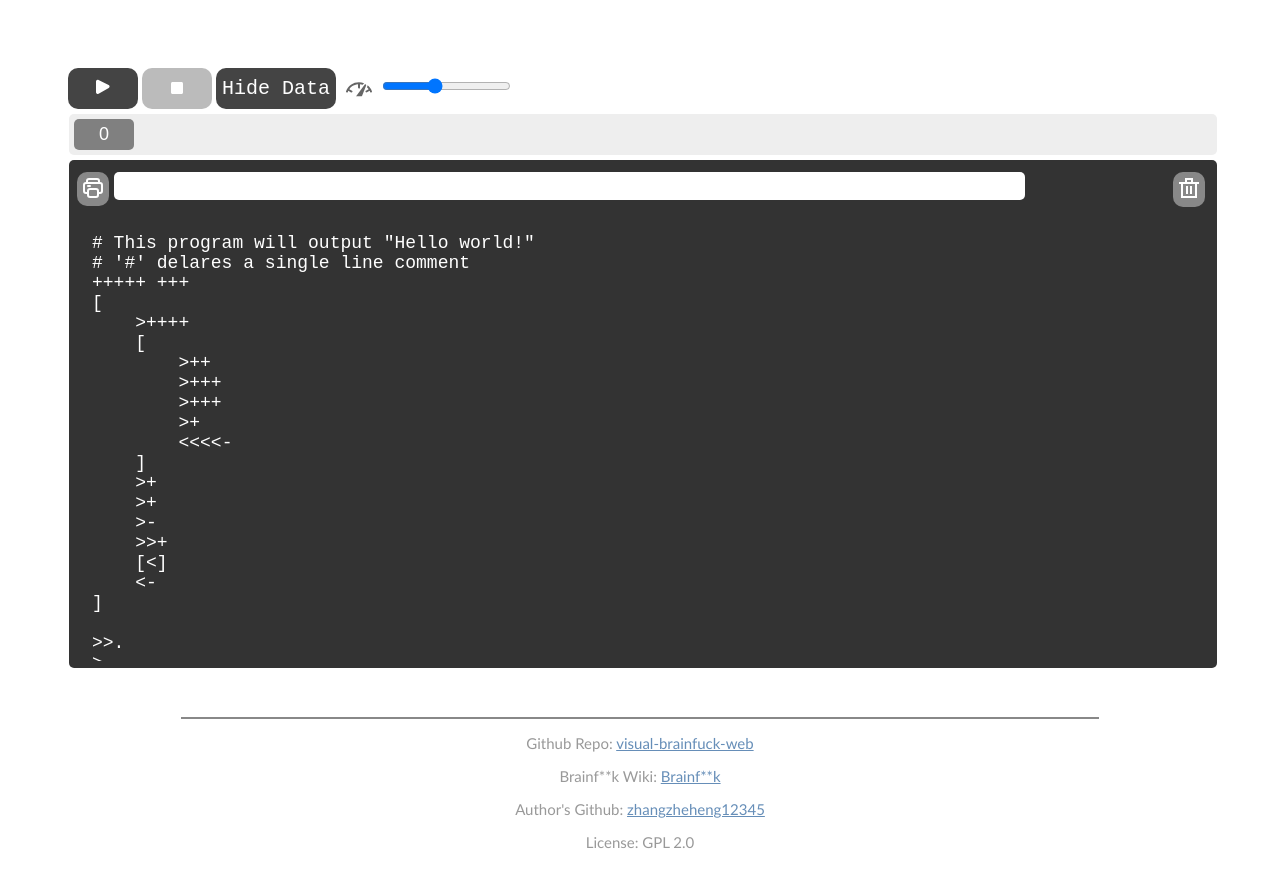
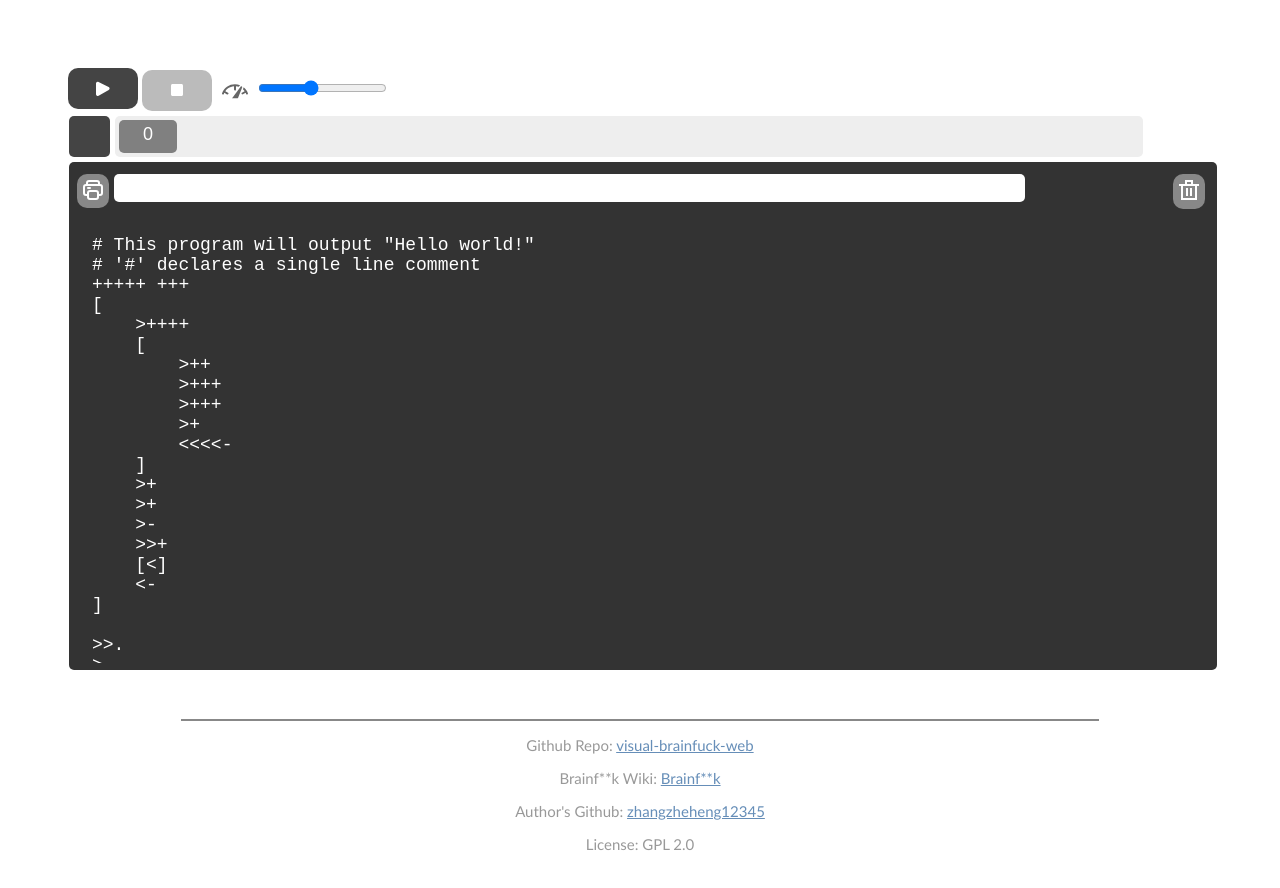
Before and after one commit to frantic/visual-brainfuck-web, a plain HTML site: page index.html in a window 1280 px wide. Drawn offline with nearby package versions, Linux system fonts and the light colour scheme.

Commit message:
Move hide/show data button, add feature reminding

```diff
--- a/index.html
+++ b/index.html
@@ -6,13 +6,15 @@
     <body>
         <button id="run"><embed src="svgs/play.svg" type="image/svg+xml" /></button>
         <button id="stop"><embed src="svgs/stop.svg" type="image/svg+xml" /></button>
-        <button id="showData">Hide Data</button>
         <span>
             <embed id="speedSvg" src="svgs/speed.svg" type="image/svg+xml" />
             <input id="speed" type="range" min="0" max="100" value="40" step="2"/>
         </span>
-        <div id="data">
-            <div id="1">0</div>
+        <div id="wrapData">
+            <button id="showData"></button>
+            <div id="data">
+                <div id="1">0</div>
+            </div>
         </div>
         <div id="wrapText">
             <div id="box">
@@ -22,7 +24,7 @@
             </div>
             <textarea id="text">
 # This program will output "Hello world!"
-# '#' delares a single line comment
+# '#' declares a single line comment
 +++++ +++
 [
     >++++
--- a/main.js
+++ b/main.js
@@ -1,14 +1,15 @@
 window.toRun = true
+window.shouldAlertHide = true
 $("#stop").css("background-color", "#bbb")
 
 $("#run").click(runCode)
 $("#stop").click(() => { window.toRun = false; })
 $("#showData").click(() => {
     $("#data").slideToggle()
-    if($("#showData").text() == "Show Data")
-        $("#showData").text("Hide Data");
-    else
-        $("#showData").text("Show Data");
+    if(window.shouldAlertHide) {
+        alert("The program will immediately output if data area is hiden.")
+        window.shouldAlertHide = false
+    }
 })
 $("#clearCode").click(() => {
     $("#text").val("")
--- a/style.css
+++ b/style.css
@@ -2,16 +2,20 @@ body {
     padding:60px;
 }
 
-#run, #stop, #showData {
+#run, #stop {
     height:41px;
     min-width:70px;
     background-color:#444;
     border-width:0px;
     border-radius:10px;
-    color:#fefefe;
-    font-size:20px;
-    font-family:monospace, sans-serif;
-    align-text:center;
+}
+
+#showData {
+    height:41px;
+    width:41px;
+    background-color:#444;
+    border-width:0px;
+    border-radius:5px;
 }
 
 span {
@@ -64,12 +68,17 @@ span {
     outline:0px;
 }
 
+#wrapData {
+    display:flex;
+    margin:5px;
+    margin-left:1px;
+}
+
 #data {
-    width:100%;
+    width:90%;
     background-color:#eee;
     padding:2px;
-    margin:5px;
-    margin-left:1px;
+    margin-left:5px;
     border-radius:5px;
     display:flex;
     flex-wrap:wrap;
@@ -77,8 +86,8 @@ span {
 
 #data > * {
     background-color:#808080;
-    margin:3px;
-    padding:5px;
+    margin:2px;
+    padding:4px;
     width:50px;
     border-radius:5px;
     text-align:center;
```
